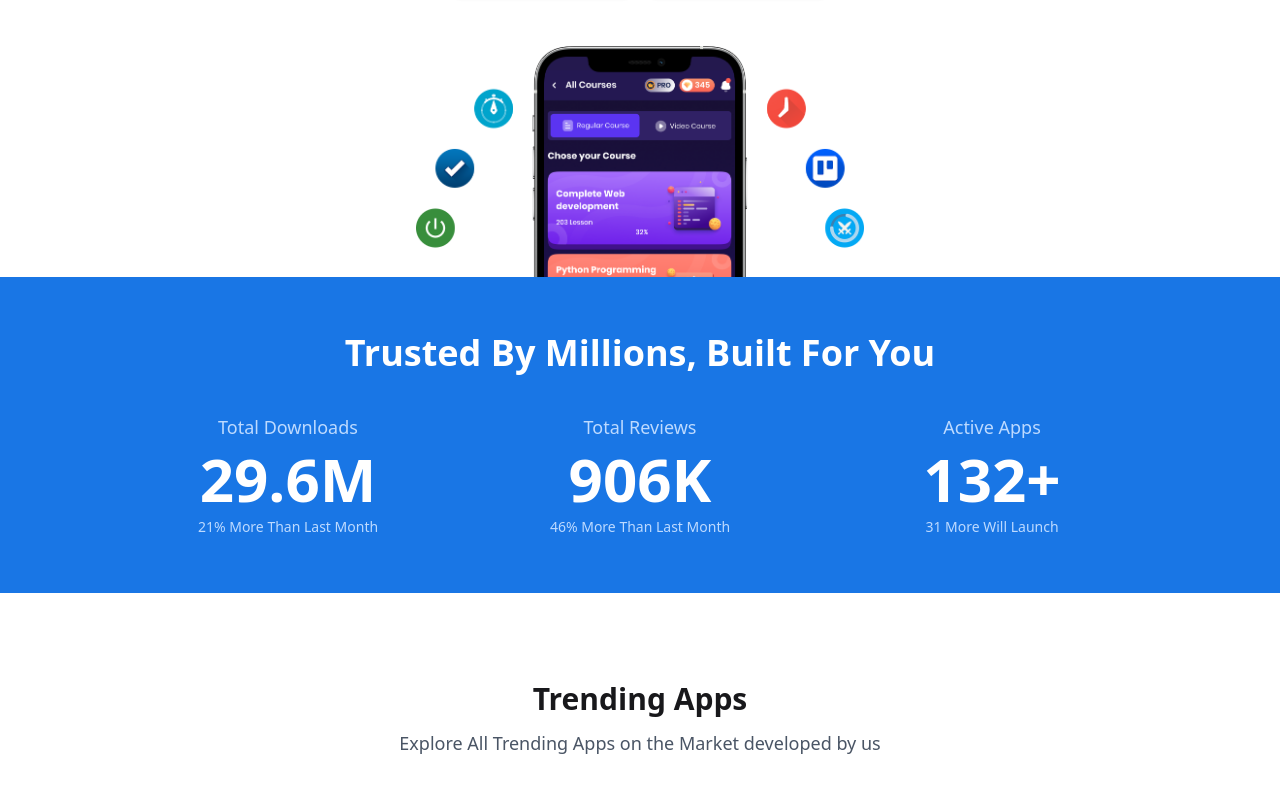
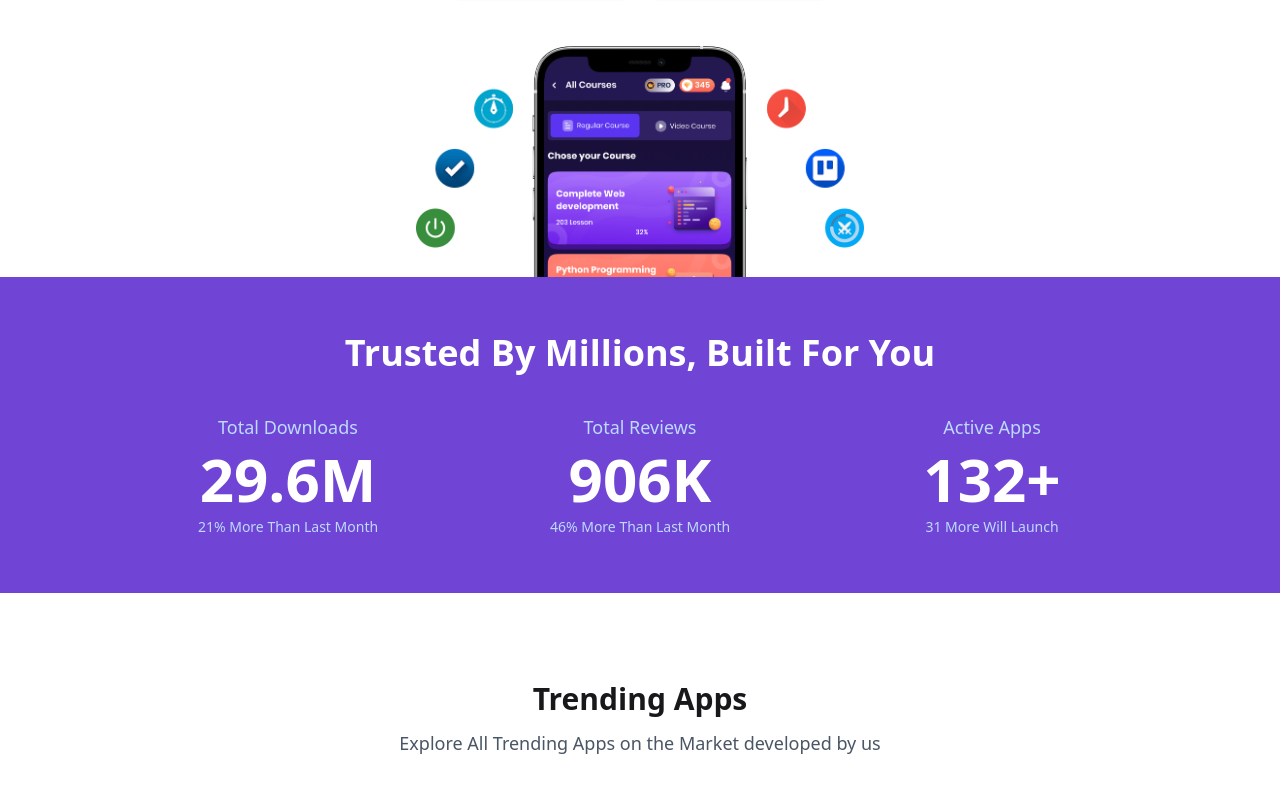
Before and after one commit to Johorakazi/Assignment-8, a React (Vite) app: page / in a window 1280 px wide. Shown: the part 439-1229 px from the top of the page. Built offline with nearby package versions, Linux system fonts and the light colour scheme; grey boxes are pictures that could not be loaded.

Commit message:
Last adit

```diff
--- a/src/components/Header/Navbar.jsx
+++ b/src/components/Header/Navbar.jsx
@@ -28,7 +28,7 @@ const Navbar = () => {
         </div>
 
         <div>
-  <Link to="/" className="btn btn-ghost text-xl flex items-center gap-2">
+  <Link to="/" className="btn btn-ghost text-xl flex items-center gap-2 btn-">
     <img
       src="/assets/logo.png"
       alt="Hero IO Logo"
--- a/src/components/TopAppsSection/TopAppsSection.jsx
+++ b/src/components/TopAppsSection/TopAppsSection.jsx
@@ -20,7 +20,7 @@ const stats = [
 
 const TopAppsSection = () => {
   return (
-    <div className="w-full py-14 px-6 text-center flex flex-col items-center justify-center bg-[#1976e5]">
+    <div className="w-full py-14 px-6 text-center flex flex-col items-center justify-center bg-[#7045d5]">
       <h2 className="text-3xl sm:text-4xl font-bold text-white text-center mb-10">
         Trusted By Millions, Built For You
       </h2>
```
Also changed, not shown: src/App.jsx (line endings or trailing spaces).
